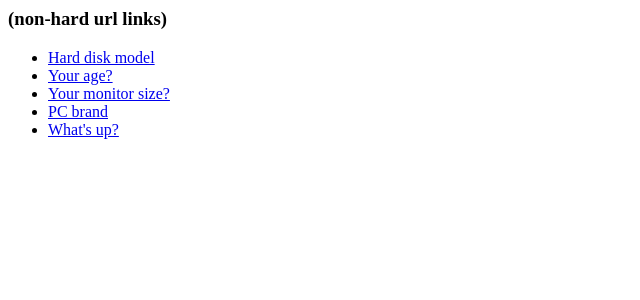
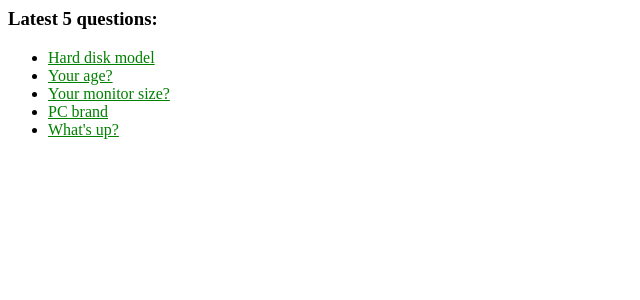
Before and after one commit to chjfth/django-tutcode, a Django app: page /polls/ in a window 1280 px wide. Shown: the top 300 px of the page, without its empty margins (0-640 px from the left). Run offline with Django 3.2, Linux system fonts and the light colour scheme; data comes from the database, SQL or seed files in the repository.

Commit message:
Add a simple static css on index.html
https://docs.djangoproject.com/en/1.11/intro/tutorial06/

```diff
--- /dev/null
+++ b/mysite-dj1.11/polls/static/polls/style.css
@@ -0,0 +1 @@
+li a {color: green;}
--- a/mysite-dj1.11/polls/templates/polls/index.html
+++ b/mysite-dj1.11/polls/templates/polls/index.html
@@ -1,4 +1,8 @@
-<h3>(non-hard url links)</h1>
+{% load static %}
+
+<link rel="stylesheet" type="text/css" href="{% static 'polls/style.css' %}" />
+
+<h3>Latest 5 questions:</h1>
 
 {% if latest_question_list %}
 	<ul>
```
